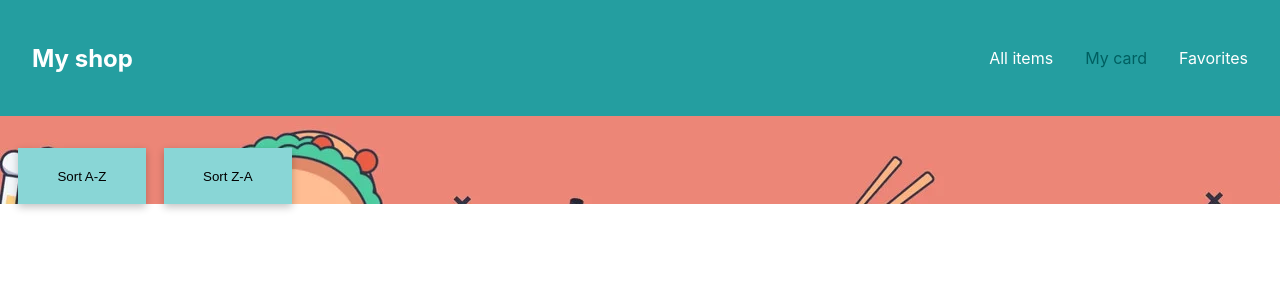
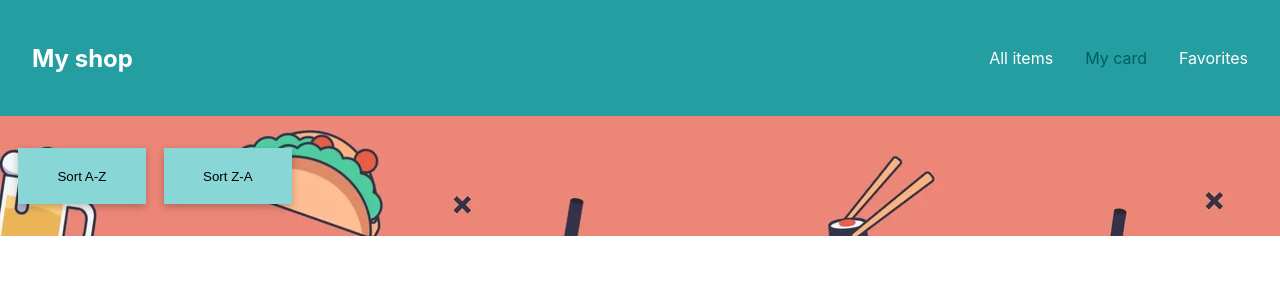
Before and after one commit to LaurynasGHub/reactCourse, a React (Create React App) app: page /my-card in a window 1280 px wide. Shown: the top 300 px of the page. Built offline with nearby package versions, Linux system fonts and the light colour scheme.

Commit message:
small scss updates

```diff
--- a/src/components/Favorites/favorites.scss
+++ b/src/components/Favorites/favorites.scss
@@ -4,4 +4,5 @@
   // background-repeat: no-repeat;
   // background-size: cover;
   // padding: 2rem 0;
+  padding-bottom: 2rem;
 }
--- a/src/components/MyCard/myCard.scss
+++ b/src/components/MyCard/myCard.scss
@@ -4,4 +4,5 @@
   // background-repeat: no-repeat;
   // background-size: cover;
   // padding: 2rem 0;
+  padding-bottom: 2rem;
 }
--- a/src/components/sortBtn/sortButton.scss
+++ b/src/components/sortBtn/sortButton.scss
@@ -17,7 +17,7 @@
     &:hover {
       text-decoration: line-through;
       text-decoration-color: red;
-      cursor: crosshair;
+      cursor: pointer;
       // background-color: rgb(119, 160, 160);
     }
   }
```
Also changed, not shown: src/components/Main/Atributes/black-stone-kitchen-background-spices-260nw-1917900971.webp (deleted).
